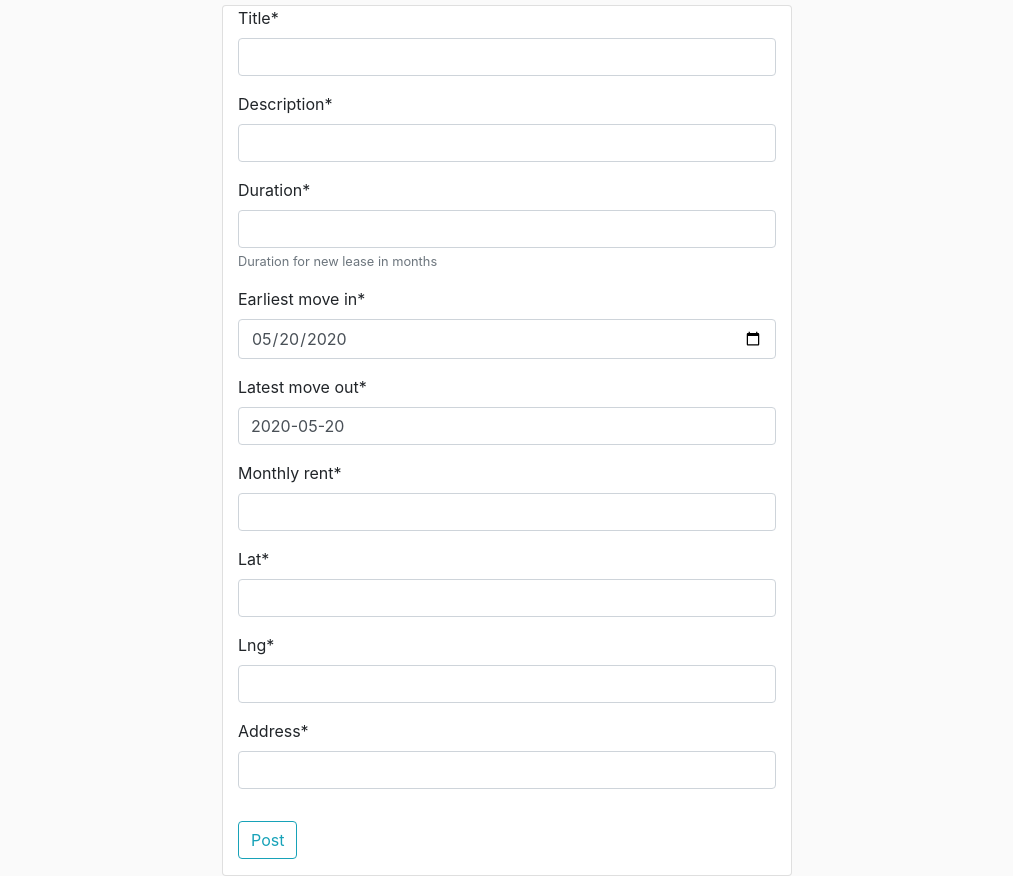
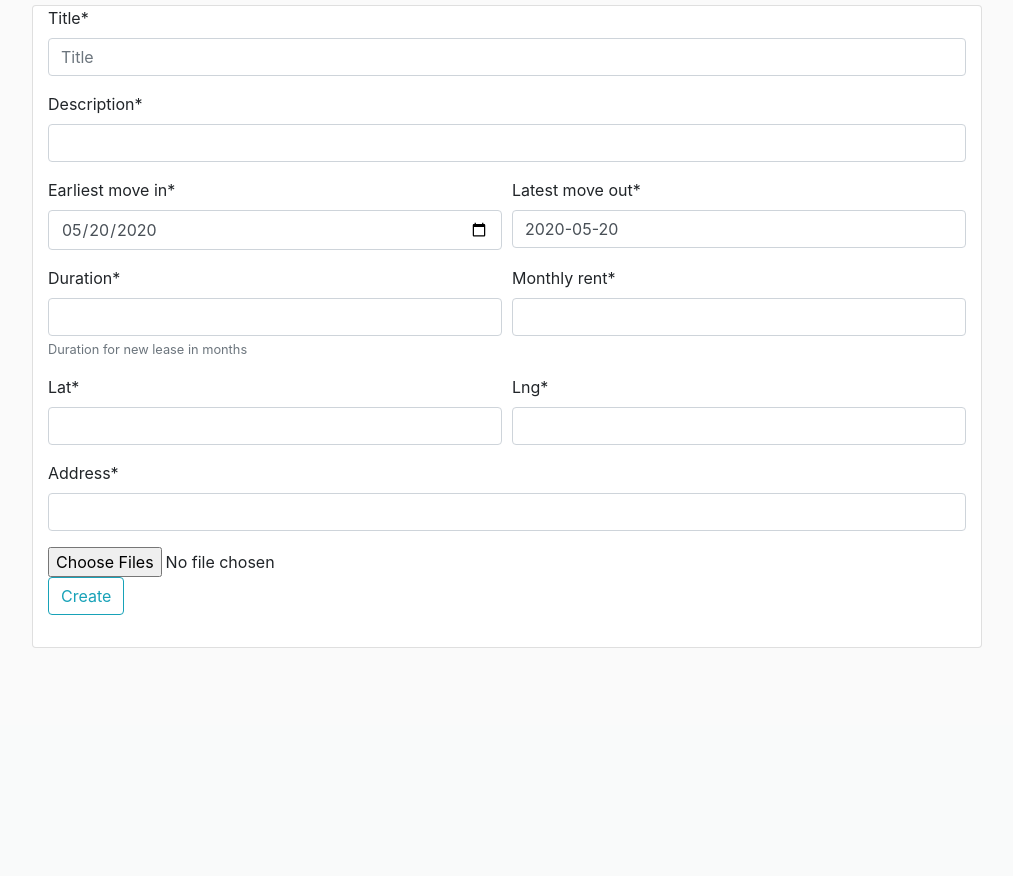
Before and after one commit to prime7/coliving, a Django app: page /listing/new/ in a window 1280 px wide. Shown: the part 75-951 px from the top of the page, without its empty margins (133-1146 px from the left). After the commit the page ends 723 px from the top, so only its background shows below. Run offline with Django 3.2, Linux system fonts and the light colour scheme; a user stored in the database is signed in; some libraries are stand-ins or nearby versions.

Commit message:
image upload

```diff
--- a/rental/forms.py
+++ b/rental/forms.py
@@ -1,6 +1,7 @@
 from django import forms
-from .models import House
-
+from .models import House,Image
+from crispy_forms.layout import Layout, Submit, Row, Column
+from crispy_forms.helper import FormHelper
 
 class DateInput(forms.DateInput):
     input_type = 'date'
@@ -11,14 +12,38 @@ class HouseCreateForm(forms.ModelForm):
         fields = [
             'title',
             'description',
-            'duration',
             'earliest_move_in',
             'latest_move_out',
+            'duration',
             'monthly_rent',
             'lat',
             'lng',
-            'address'
+            'address',
         ]
         widgets = {
             'earliest_move_in': DateInput(attrs={'type': 'date'}),
+            'title': forms.TextInput(attrs={'placeholder':"Title"})
         }
+    def __init__(self, *args, **kwargs):
+        super(HouseCreateForm,self).__init__(*args, **kwargs)
+        self.helper = FormHelper()
+        self.helper.layout = Layout(
+            'title',
+            'description',
+            Row(
+                Column('earliest_move_in', css_class='form-group col-md-6 mb-0'),
+                Column('latest_move_out', css_class='form-group col-md-6 mb-0'),
+                css_class='form-row'
+            ),
+            Row(
+                Column('duration', css_class='form-group col-md-6 mb-0'),
+                Column('monthly_rent', css_class='form-group col-md-6 mb-0'),
+                css_class='form-row'
+            ),
+            Row(
+                Column('lat', css_class='form-group col-md-6 mb-0'),
+                Column('lng', css_class='form-group col-md-6 mb-0'),
+                css_class='form-row'
+            ),
+            'address',
+        )
--- a/rental/models.py
+++ b/rental/models.py
@@ -5,8 +5,17 @@ from datetime import datetime
 from django.utils.text import slugify
 from django.db.models.signals import pre_save
 from django.urls import reverse
-from PIL import Image
+import uuid
+from io import BytesIO
+from os.path import splitext
+from django.core.files.base import ContentFile
+from PIL import Image as PILImage
+from resizeimage import resizeimage
+from resizeimage.imageexceptions import ImageSizeError
 
+
+def upload_image_path(instance, filename):
+    return "listing/{}/{}".format(instance.house.pk, filename)
 
 class House(models.Model):
     user = models.ForeignKey(User,on_delete=models.CASCADE)
@@ -17,7 +26,6 @@ class House(models.Model):
     latest_move_out = models.DateField(default=datetime.now)
     monthly_rent = models.DecimalField(max_digits=10, decimal_places=2, null=True)
     slug = models.SlugField(unique=True,blank=True)
-    featured_image = models.ImageField(default="default-listing.jpg",upload_to="listing")
 
     lat = models.DecimalField(max_digits=22, decimal_places=16)
     lng = models.DecimalField(max_digits=22, decimal_places=16)
@@ -25,19 +33,51 @@ class House(models.Model):
 
     def __str__(self):
         return self.title
-
+    def get_gallery(self):
+        return Image.objects.all().filter(house=self.pk)
+    def get_thumbnail(self):
+        cover = self.get_gallery().first()
+        try:
+            return cover.src.url
+        except AttributeError:
+            return None
     def get_absolute_url(self):
         return reverse('listing-detail', kwargs={'slug': self.slug})
 
+
+class Image(models.Model):
+    house = models.ForeignKey(House, on_delete=models.CASCADE)
+    src = models.ImageField(upload_to=upload_image_path,verbose_name='Image')
+
+    def __str__(self):
+        return self.house.title
+
     def save(self, **kwargs):
-        super().save()
-        img = Image.open(self.featured_image.path)
-        if img.height > 500 or img.width > 500:
-            output_size = (500, 500)
-            img.thumbnail(output_size)
-            img.save(self.featured_image.path)
+        name = uuid.uuid4()
+        _, extension = splitext(self.src.name)
+        pil_image = PILImage.open(self.src)
+        img_format = pil_image.format
+        image_io = BytesIO()
+        pil_image.save(
+            image_io, format=img_format
+        )
+        try:
+            new_image = resizeimage.resize_cover(pil_image, [1000, 1000])
+            new_image_io = BytesIO()
+            new_image.save(new_image_io, format=img_format)
+            self.src.save(
+                '%s%s' % (name, extension),
+                content=ContentFile(new_image_io.getvalue()),
+                save=False
+            )
+        except ImageSizeError:
+            self.src.save(
+                '%s%s' % (name, extension),
+                content=ContentFile(image_io.getvalue()),
+                save=False
+            )
 
-
+        super(Image, self).save(**kwargs)
 
 
 def create_slug(instance,new_slug = None):
--- a/rental/templates/listing-create.html
+++ b/rental/templates/listing-create.html
@@ -1,16 +1,18 @@
 {% extends "base.html" %}
 {% load crispy_forms_tags %}
+
 {% block content %}
 <div class="container">
     <div class="row">
-        <form method="POST" class="col-md-6 offset-md-3 card">
+        <form method="POST" class="col-md-10 offset-md-1 card">
             {% csrf_token %}
             <fieldset class="form-group">
-                {{ form|crispy }}
+                {% crispy form %}
+                <input type="file" name="images" accept="image/*" multiple required>
+                <div class="form-group">
+                    <button class="btn btn-outline-info" type="submit">Create</button>
+                </div>
             </fieldset>
-            <div class="form-group">
-                <button class="btn btn-outline-info" type="submit">Post</button>
-            </div>
         </form>
     </div>
 </div>
--- a/rental/templates/listing-user.html
+++ b/rental/templates/listing-user.html
@@ -4,7 +4,7 @@
         <div class="row justify-content-center">
           {% for house in houses %}
           <div class="card col-3 m-0 p-0">
-              <img class="card-img-top" src="{{house.featured_image.url }}" alt="Card image cap">
+              <img class="card-img-top" src="{{house.get_thumbnail }}" alt="Card image cap">
               <div class="card-body">
                   <div class="card-text">
                     <a href="{% url 'listing-detail' house.slug %}">
--- a/rental/templates/listing.html
+++ b/rental/templates/listing.html
@@ -4,7 +4,7 @@
         <div class="row justify-content-center">
             {% for house in houses %}
             <div class="card col-3 m-0 p-0">
-                <img class="card-img-top" src="{{house.featured_image.url }}" alt="Card image cap">
+                <img class="card-img-top" src="{{house.get_thumbnail }}" alt="Card image cap">
                 <div class="card-body">
                     <div class="card-text">
                       <a href="{% url 'listing-detail' house.slug %}">
--- a/rental/views.py
+++ b/rental/views.py
@@ -1,7 +1,7 @@
 from django.shortcuts import render,get_object_or_404
 from django.views.generic import ListView,DetailView,CreateView
 from django.contrib.auth.mixins import LoginRequiredMixin, UserPassesTestMixin
-from .models import House,User
+from .models import House,User,Image
 from django.db.models import Q,F
 from django.contrib.auth.decorators import login_required
 from .forms import HouseCreateForm
@@ -39,37 +39,14 @@ class RentalDetailView(DetailView):
         })
         return context
 
-class RentalCreateView(LoginRequiredMixin, CreateView):
-    model = House
-    form_class = HouseCreateForm
-    template_name = 'listing-create.html'
+# class RentalCreateView(LoginRequiredMixin, CreateView):
+#     model = House
+#     form_class = HouseCreateForm
+#     template_name = 'listing-create.html'
 
-    def form_valid(self, form):
-        form.instance.user = self.request.user
-        return super().form_valid(form)
-
-# @login_required
-# def rentalCreate(request):
-#     if request.method == 'POST':
-#         a_form = AddressCreateForm(request.POST, request.FILES or None)
-#         h_form = HouseCreateForm(request.POST,instance=request.user.profile)
-#         if a_form.is_valid() and h_form.is_valid():
-#             a = a_form.save()
-#             h = h_form.save(commit=False)
-#             obj = get_object_or_404(Address,id=a.id)
-#             h.address = obj
-#             h.save()
-#             messages.success(request, f'Your have successfully created listing')
-#             return redirect('listing-create')
-
-#     else:
-#         h_form = HouseCreateForm()
-
-#     context = {
-#         'h_form': h_form
-#     }
-
-#     return render(request, "listing-create.html", context)
+#     def form_valid(self, form):
+#         form.instance.user = self.request.user
+#         return super().form_valid(form)
 
 
 class UserRentalListView(ListView):
@@ -81,3 +58,17 @@ class UserRentalListView(ListView):
     def get_queryset(self):
         user = get_object_or_404(User, username=self.kwargs.get('username'))
         return House.objects.filter(user=user).order_by('-earliest_move_in')
+
+class RentalCreateView(LoginRequiredMixin, CreateView):
+    model = House
+    form_class = HouseCreateForm
+    template_name = "listing-create.html"
+    context_object_name = "form"
+
+    def form_valid(self, form):
+        form.instance.user = self.request.user
+        obj = form.save()
+        files = self.request.FILES.getlist('images')
+        for f in files:
+            Image.objects.create(house=obj,src=f)
+        return super().form_valid(form)
--- a/requirements.txt
+++ b/requirements.txt
@@ -2,3 +2,4 @@ Django==2.1.1
 django-crispy-forms==1.9.1
 Pillow==7.1.2
 pytz==2020.1
+python-resize-image==1.1.19
```
Also changed, not shown: rental/admin.py (+13 -3 lines), media/listing/17/5ffb7d35-8f34-4f4d-9cd8-2a769b2de4d2.jpg (added), media/listing/17/c344e227-5496-43a2-b3cd-369d2f466505.jpg (added), media/listing/17/c9db6376-9313-4017-bb99-fb528c8a71fc.jpg (added), rental/migrations/0002_auto_20200521_2119.py (added), rental/migrations/0003_auto_20200522_0043.py (added).
